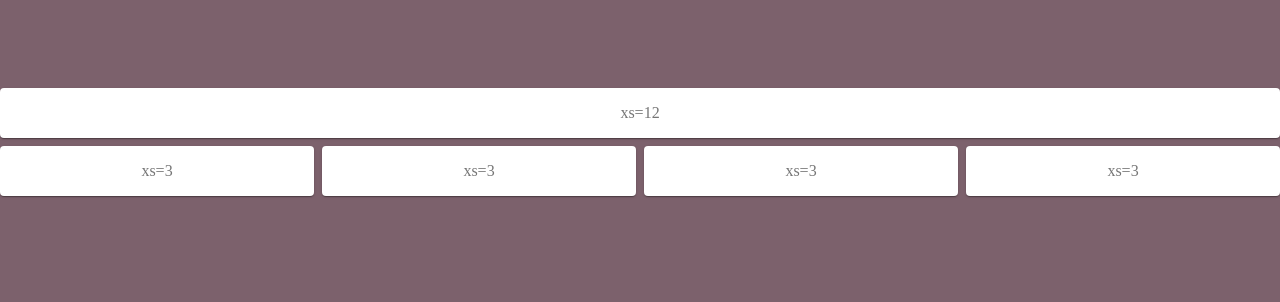
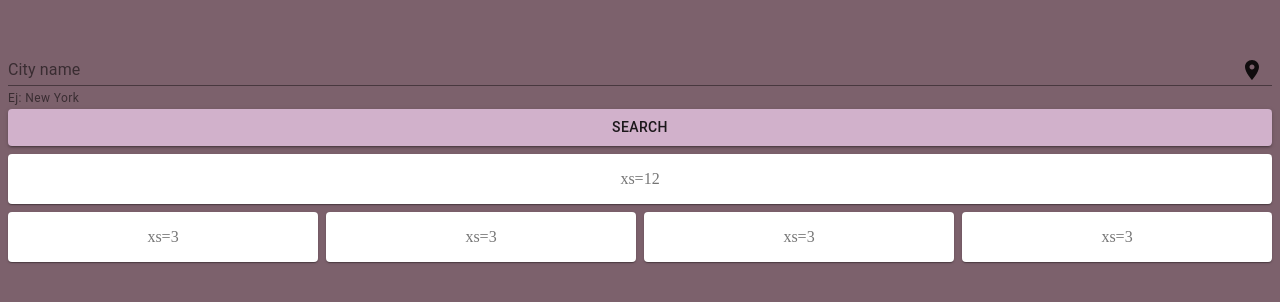
Before and after one commit to ArepaQuemada/weather-app, a React (Create React App) app: page / in a window 1280 px wide. Shown: the part 258-560 px from the top of the page. Built offline with nearby package versions, Linux system fonts and the light colour scheme.

Commit message:
Added input and button - added themes

```diff
--- a/package.json
+++ b/package.json
@@ -4,6 +4,7 @@
   "private": true,
   "dependencies": {
     "@material-ui/core": "^4.11.0",
+    "@material-ui/icons": "^4.9.1",
     "@testing-library/jest-dom": "^4.2.4",
     "@testing-library/react": "^9.5.0",
     "@testing-library/user-event": "^7.2.1",
--- a/public/index.html
+++ b/public/index.html
@@ -10,34 +10,10 @@
       content="Web site created using create-react-app"
     />
     <link rel="apple-touch-icon" href="%PUBLIC_URL%/logo192.png" />
-    <!--
-      manifest.json provides metadata used when your web app is installed on a
-      user's mobile device or desktop. See https://developers.google.com/web/fundamentals/web-app-manifest/
-    -->
-    <link rel="manifest" href="%PUBLIC_URL%/manifest.json" />
-    <!--
-      Notice the use of %PUBLIC_URL% in the tags above.
-      It will be replaced with the URL of the `public` folder during the build.
-      Only files inside the `public` folder can be referenced from the HTML.
-
-      Unlike "/favicon.ico" or "favicon.ico", "%PUBLIC_URL%/favicon.ico" will
-      work correctly both with client-side routing and a non-root public URL.
-      Learn how to configure a non-root public URL by running `npm run build`.
-    -->
-    <title>React App</title>
+    <title>Weather App</title>
   </head>
   <body>
     <noscript>You need to enable JavaScript to run this app.</noscript>
     <div id="root"></div>
-    <!--
-      This HTML file is a template.
-      If you open it directly in the browser, you will see an empty page.
-
-      You can add webfonts, meta tags, or analytics to this file.
-      The build step will place the bundled scripts into the <body> tag.
-
-      To begin the development, run `npm start` or `yarn start`.
-      To create a production bundle, use `npm run build` or `yarn build`.
-    -->
   </body>
 </html>
--- a/src/Components/Body.js
+++ b/src/Components/Body.js
@@ -5,16 +5,19 @@ import { makeStyles } from '@material-ui/core/styles';
 
 const useStyles = makeStyles((theme) => ({
     root: {
-      height: '100vh',
+        height: '100vh',
+        margin: '8px'
     }
-  }));
+}));
 
 
-export default function Body () {
+export default function Body() {
     const classes = useStyles();
     return (
-        <Box display="flex" alignItems="center" className={classes.root}>
-            <HomePage/>
-        </Box>
+        <>
+            <Box display="flex" alignItems="center" justifyContent="center" className={classes.root}>
+                <HomePage />
+            </Box>
+        </>
     );
 }
--- /dev/null
+++ b/src/Components/FormContainer.js
@@ -0,0 +1,33 @@
+import React from 'react';
+import { FormControl, InputLabel, Input, InputAdornment, FormHelperText, Button } from '@material-ui/core';
+import RoomIcon from '@material-ui/icons/Room';
+
+const formStyle = {
+    width: '100%'
+}
+
+export default function FormContainer() {
+
+    const handleSubmit = (ev) => {
+        ev.preventDefault();
+    }
+
+    return (
+        <form onSubmit={handleSubmit}>
+            <FormControl style={formStyle}>
+                <InputLabel htmlFor="my-input">City name</InputLabel>
+                <Input
+                    id="my-input"
+                    aria-describedby="my-helper-text"
+                    color="secondary"
+                    endAdornment={
+                        <InputAdornment position="start">
+                            <RoomIcon />
+                        </InputAdornment>
+                    } />
+                <FormHelperText id="my-helper-text">Ej: New York</FormHelperText>
+                <Button variant="contained" color="primary" type="submit">Search</Button>
+            </FormControl>
+        </form>
+    );
+}
--- a/src/Components/HomePage.js
+++ b/src/Components/HomePage.js
@@ -1,7 +1,7 @@
 import React from 'react';
 import { makeStyles } from '@material-ui/core/styles';
-import Paper from '@material-ui/core/Paper';
-import Grid from '@material-ui/core/Grid';
+import { Paper, Grid } from '@material-ui/core';
+import FormContainer from './FormContainer';
 
 const useStyles = makeStyles((theme) => ({
     root: {
@@ -21,6 +21,9 @@ export default function HomePage() {
         <div className={classes.root}>
             <Grid container spacing={1}>
                 <Grid item xs={12}>
+                    <FormContainer/>
+                </Grid>
+                <Grid item xs={12}>
                     <Paper className={classes.paper}>xs=12</Paper>
                 </Grid>
                 <Grid item xs={3}>
--- a/src/index.js
+++ b/src/index.js
@@ -2,10 +2,27 @@ import React from 'react';
 import ReactDOM from 'react-dom';
 import App from './App';
 import './index.css'
+import { ThemeProvider, createMuiTheme } from '@material-ui/core/styles';
+
+const theme = createMuiTheme({
+    palette: {
+        primary: {
+            main: '#D1B1CB'
+        },
+        secondary: {
+            main: '#EAFDF8'
+        },
+        default: {
+            main: '#7C616C'
+        }
+    },
+});
 
 ReactDOM.render(
-  <React.StrictMode>
-    <App />
-  </React.StrictMode>,
-  document.getElementById('root')
+    <React.StrictMode>
+        <ThemeProvider theme={theme}>
+            <App />
+        </ThemeProvider>
+    </React.StrictMode>,
+    document.getElementById('root')
 );
```
Also changed, not shown: 1 other file (tests, documents, lock files or other folders). Lines whose indentation alone changed are shown as unchanged.
